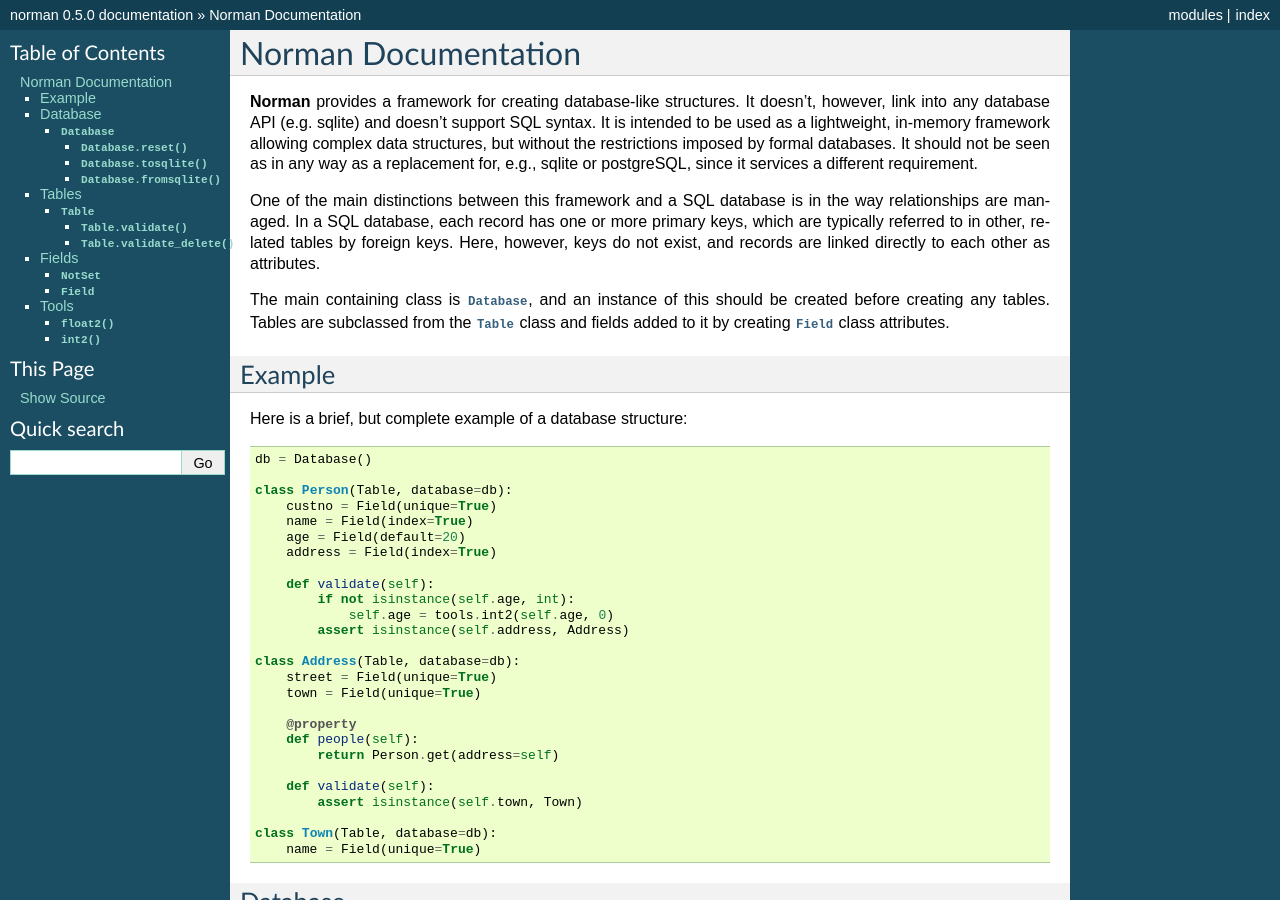
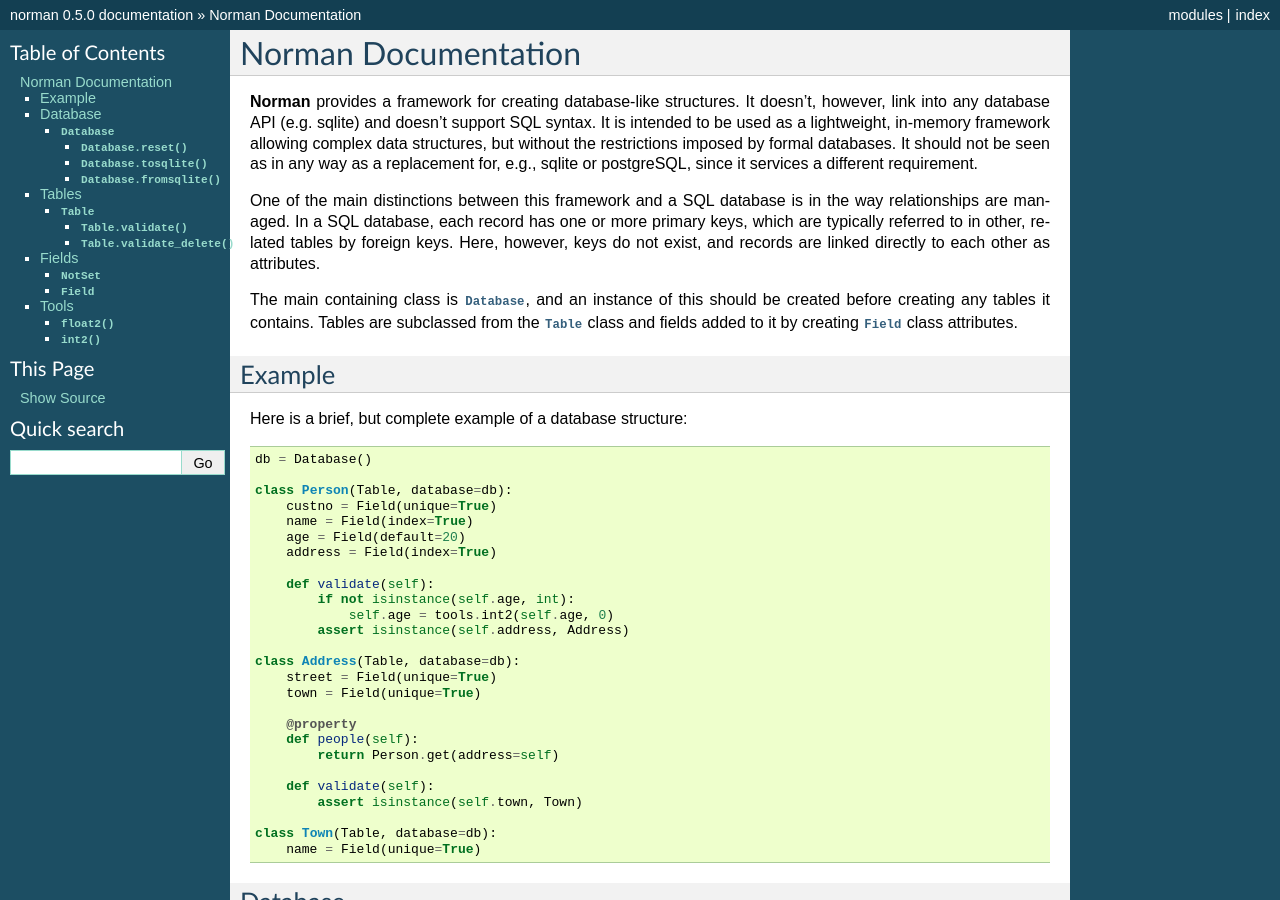
Before and after one commit to aquavitae/norman, a Sphinx documentation site: the page built from doc/source/index.rst, in a window 1280 px wide and 900 px high. Built offline with Sphinx 7.4.7, drawn with Linux system fonts in a browser that asks for light colours; some of the changed text lies outside the part shown.

```diff
--- a/doc/source/index.rst
+++ b/doc/source/index.rst
@@ -23,8 +23,9 @@ related tables by foreign keys.  Here, however, keys do not exist, and
 records are linked directly to each other as attributes.
 
 The main containing class is `Database`, and an instance of this should be
-created before creating any tables.  Tables are subclassed from the `Table`
-class and fields added to it by creating `Field` class attributes.
+created before creating any tables it contains.  Tables are subclassed
+from the `Table` class and fields added to it by creating `Field` class
+attributes.
 
 
 Example
@@ -282,7 +281,6 @@ Tables
 
 Fields
 ------
-
 
 .. data:: NotSet
 
```
Also changed, not shown: other parts of doc/source/index.rst (+34 -27 lines).
